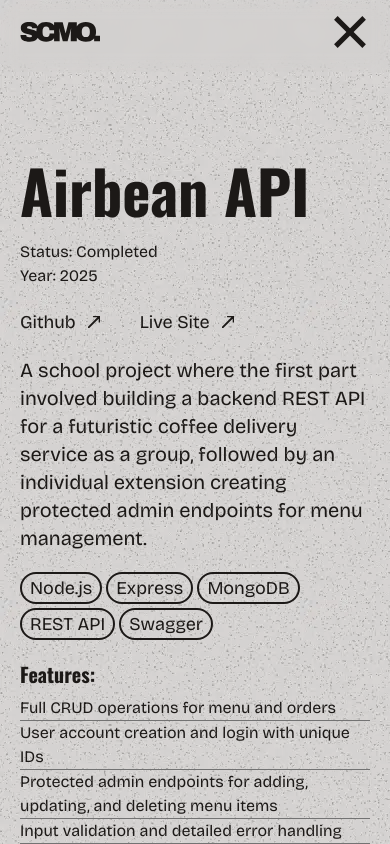
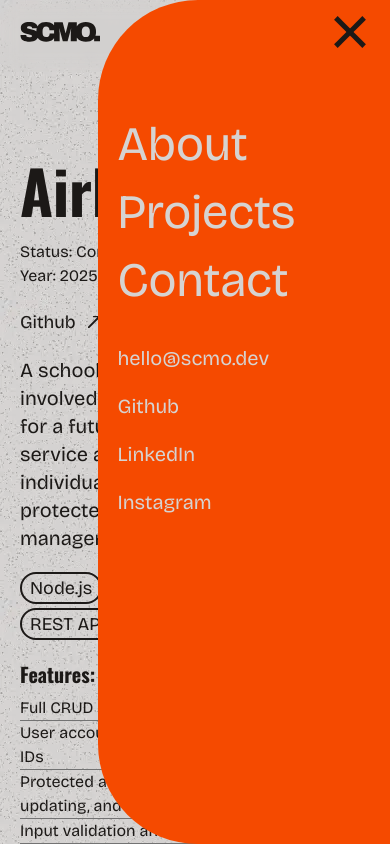
Before and after one commit to scmo-1/portfolio, a Next.js app: page /project/airbean in a window 390 px wide. Both pictures are taken after a click on the button 350 px from the left and 32 px from the top of the page. Shown: the top 844 px of the page. Built offline with nearby package versions, Linux system fonts and the light colour scheme.

Commit message:
add hambruger + menu

```diff
--- a/src/components/ui/Header.jsx
+++ b/src/components/ui/Header.jsx
@@ -5,8 +5,11 @@ import MenuIcon from "@/assets/MenuIcon.svg";
 import AppLink from "./AppLink";
 import { motion } from "motion/react";
 import MenuButton from "./MenuButton";
+import Menu from "./Menu";
+import { useState } from "react";
 
 function Header() {
+  const [open, setOpen] = useState(false);
   return (
     <header className="fixed z-99 flex w-full justify-between px-5 py-3 text-lg backdrop-blur-sm">
       <Link href="/">
@@ -30,8 +33,9 @@ function Header() {
         <AppLink href="mailto:hello@scmo.dev">hello@scmo.dev</AppLink>
       </div>
       <div className="lg:hidden">
-        <MenuButton />
+        <MenuButton setOpen={setOpen} open={open} />
       </div>
+      <Menu open={open} setOpen={setOpen} />
     </header>
   );
 }
--- a/src/components/ui/Menu.jsx
+++ b/src/components/ui/Menu.jsx
@@ -1,14 +1,86 @@
 import React from "react";
+import { motion, spring } from "motion/react";
+import { delay } from "motion";
 
-function Menu() {
+function Menu({ open, setOpen }) {
+  const container = {
+    hidden: { opacity: 1 },
+    show: {
+      opacity: 1,
+      transition: {
+        staggerChildren: 0.2,
+      },
+    },
+  };
+
+  const item = {
+    hidden: { opacity: 0, x: 50 },
+    show: { opacity: 1, x: 0 },
+  };
   return (
-    <nav>
-      <ul>
-        <li>About</li>
-        <li>Projects</li>
-        <li>Contact</li>
-      </ul>
-    </nav>
+    <motion.div
+      initial={{
+        x: "100%",
+        borderTopLeftRadius: 400,
+        borderBottomLeftRadius: 400,
+      }}
+      animate={
+        open
+          ? { x: 0, borderTopLeftRadius: 100, borderBottomLeftRadius: 100 }
+          : { x: "100%", borderTopLeftRadius: 400, borderBottomLeftRadius: 400 }
+      }
+      transition={{
+        type: "spring",
+        stiffness: 60,
+        damping: 15,
+        mass: 0.8,
+      }}
+      className="absolute top-0 right-0 z-10 h-screen w-3/4 bg-orange-600 text-stone-300 md:w-2/4 lg:hidden"
+    >
+      <nav className="mt-30 px-5">
+        <motion.ul
+          className="flex flex-col gap-5 text-5xl"
+          variants={container}
+          initial="hidden"
+          animate={open ? "show" : "hidden"}
+        >
+          <motion.li variants={item}>
+            <a onClick={() => setOpen(false)} href="/#about">
+              About
+            </a>
+          </motion.li>
+          <motion.li variants={item}>
+            <a onClick={() => setOpen(false)} href="/#projects">
+              Projects
+            </a>
+          </motion.li>
+          <motion.li variants={item}>
+            <a onClick={() => setOpen(false)} href="/#contact">
+              Contact
+            </a>
+          </motion.li>
+        </motion.ul>
+        <motion.div
+          className="mt-10 flex flex-col gap-5 text-xl"
+          variants={container}
+          initial="hidden"
+          animate={open ? "show" : "hidden"}
+        >
+          <motion.a variants={item} href="">
+            hello@scmo.dev
+          </motion.a>
+          <motion.a variants={item} href="">
+            Github
+          </motion.a>
+          <motion.a variants={item} href="">
+            LinkedIn
+          </motion.a>
+          <motion.a variants={item} href="">
+            Instagram
+          </motion.a>
+        </motion.div>
+      </nav>
+    </motion.div>
   );
 }
 
--- a/src/components/ui/MenuButton.jsx
+++ b/src/components/ui/MenuButton.jsx
@@ -1,24 +1,23 @@
 import React, { useState } from "react";
 import { motion } from "motion/react";
 
-function MenuButton() {
-  const [active, setActive] = useState(false);
+function MenuButton({ setOpen, open }) {
   const offset = 6;
 
   return (
     <motion.button
-      onClick={() => setActive(!active)}
-      className="relative h-[40px] w-[40px] overflow-hidden"
+      onClick={() => setOpen(!open)}
+      className="relative z-15 h-[40px] w-[40px] overflow-hidden"
     >
       <motion.div
         initial={{ rotateZ: 0, y: -offset }}
-        animate={active ? { rotateZ: 45, y: 0 } : { rotateZ: 0, y: -offset }}
+        animate={open ? { rotateZ: 45, y: 0 } : { rotateZ: 0, y: -offset }}
         className="absolute top-1/2 left-0 w-full -translate-y-1/2 border-t-5 border-stone-900"
       />
 
       <motion.div
         initial={{ rotateZ: 0, y: offset }}
-        animate={active ? { rotateZ: -45, y: 0 } : { rotateZ: 0, y: offset }}
+        animate={open ? { rotateZ: -45, y: 0 } : { rotateZ: 0, y: offset }}
         className="absolute top-1/2 left-0 w-full -translate-y-1/2 border-t-5 border-stone-900"
       />
     </motion.button>
```
